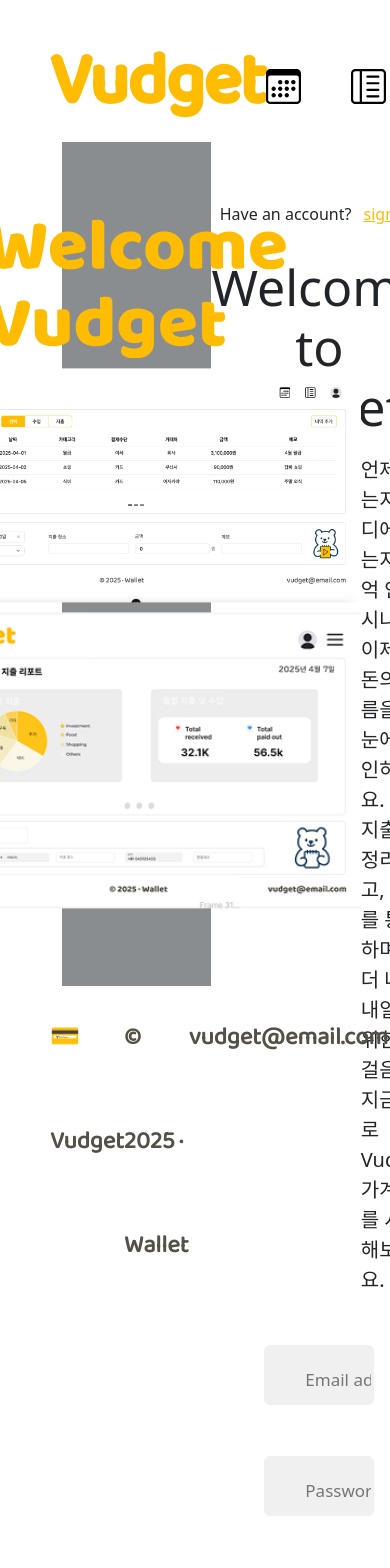
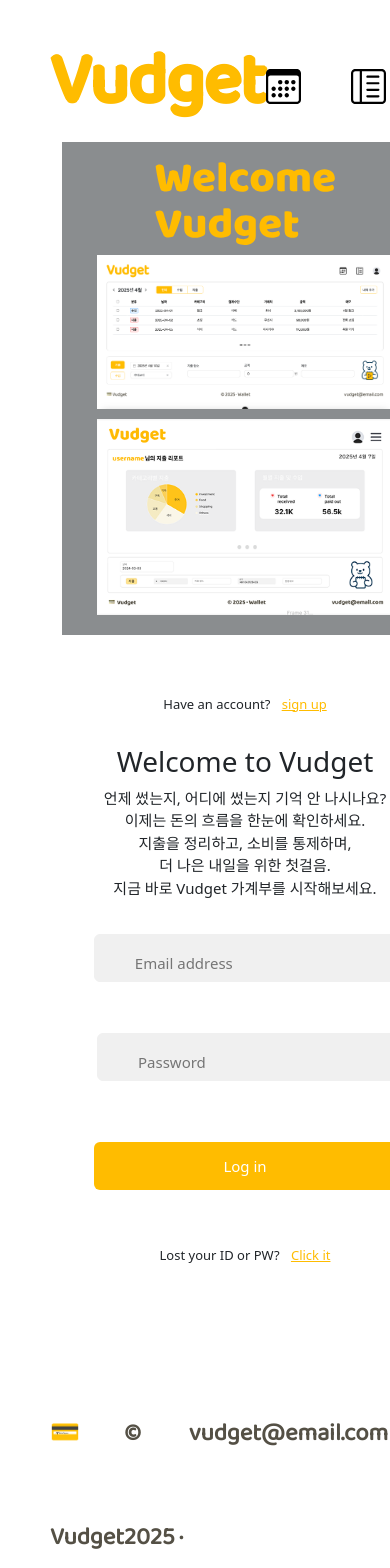
Before and after one commit to KB-Wallet/KB-Vudget, a Vue app: page / in a window 390 px wide. Shown: the top 1568 px of the page. Built offline with nearby package versions, Linux system fonts and the light colour scheme; data requests are answered from the project's data file.

Commit message:
[Feat] 로그인 페이지 css 수정(반응형)

```diff
--- a/src/assets/login.css
+++ b/src/assets/login.css
@@ -1,7 +1,8 @@
 .container {
   display: flex;
-  height: 100vh;
+  min-height: 100vh;
   width: 100vw;
+  flex-direction: row;
 }
 
 .left-half {
@@ -13,6 +14,7 @@
 .right-half {
   flex: 1;
   background-color: #ffffff;
+  padding-bottom: 100px;
 }
 .logo_container {
   position: absolute;
@@ -100,3 +102,113 @@
 .find_info {
   font-size: 16px;
 }
+
+@media screen and (max-width: 767px) {
+  .container {
+    flex-direction: column;
+  }
+
+  .left-half,
+  .right-half {
+    width: 100%;
+    height: auto;
+  }
+
+  .logo_container {
+    width: 90%;
+    padding: 20px 0;
+    position: static;
+    transform: none;
+    margin: 0 auto;
+  }
+
+  .logo {
+    width: 180px;
+  }
+
+  .head_introduce {
+    font-size: 28px;
+  }
+
+  .introduce {
+    padding: 0 20px;
+    font-size: 15px;
+    text-align: center;
+  }
+
+  .loginForm {
+    padding: 15px;
+  }
+
+  .userEmail,
+  .userPw,
+  .btnLogin {
+    width: 90%;
+    font-size: 15px;
+    height: 48px;
+  }
+
+  .btnLogin {
+    margin: 25px 0 5px 0;
+  }
+
+  .find_info,
+  .signup-text {
+    font-size: 13px;
+  }
+}
+
+@media screen and (min-width: 768px) and (max-width: 1024px) {
+  .container {
+    flex-direction: column;
+  }
+
+  .left-half,
+  .right-half {
+    width: 100%;
+    height: auto;
+  }
+
+  .logo_container {
+    width: 85%;
+    padding: 25px 0;
+    position: static;
+    transform: none;
+    margin: 0 auto;
+  }
+
+  .logo {
+    width: 220px;
+  }
+
+  .head_introduce {
+    font-size: 34px;
+  }
+
+  .introduce {
+    padding: 0 50px;
+    font-size: 17px;
+    text-align: center;
+  }
+
+  .loginForm {
+    padding: 20px;
+  }
+
+  .userEmail,
+  .userPw,
+  .btnLogin {
+    width: 85%;
+    font-size: 16px;
+    height: 50px;
+  }
+
+  .btnLogin {
+    margin: 30px 0 5px 0;
+  }
+
+  .find_info,
+  .signup-text {
+    font-size: 14px;
+  }
+}
```
